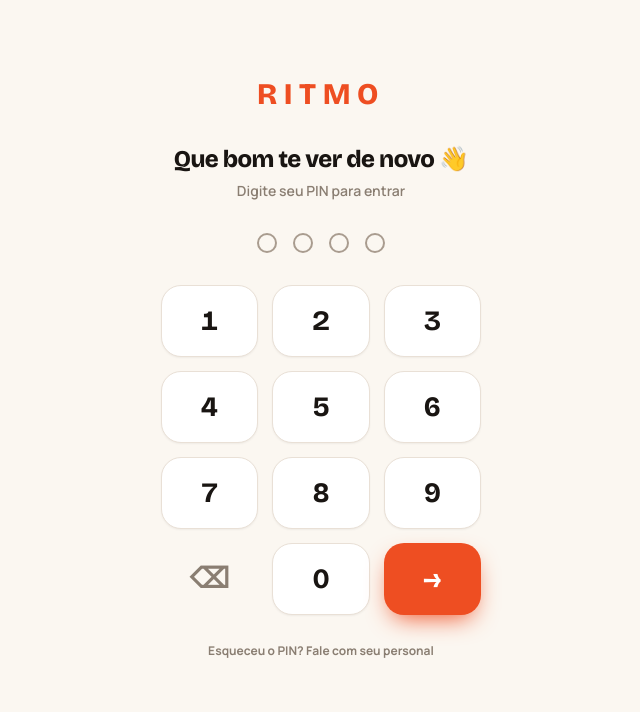
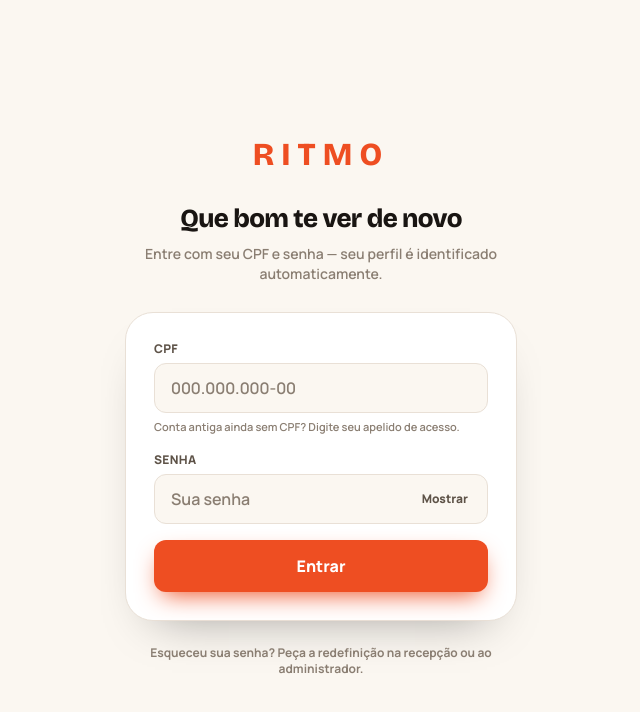
Before and after one commit to VHAPorfirium/meu-treino-front, a Next.js app: page /login in a window 1280 px wide. Shown: the top 712 px of the page, without its empty margins (319-959 px from the left). Built offline with nearby package versions, Linux system fonts and the light colour scheme.

Commit message:
feat(auth): nova tela /login (CPF + senha forte + fallback legado) e fluxo /trocar-senha

```diff
--- a/app/(auth)/login/page.tsx
+++ b/app/(auth)/login/page.tsx
@@ -1,150 +1,174 @@
 'use client';
 
-import { useCallback, useEffect, useState } from 'react';
+import { useEffect, useState, type FormEvent } from 'react';
+import { useRouter } from 'next/navigation';
 import { useAuth } from '@/lib/auth/auth-context';
+import { userHome } from '@/lib/auth/storage';
+import {
+  formatLoginIdentifierInput,
+  isCpfLikeInput,
+  isValidCpf,
+} from '@/lib/auth/credentials';
 import { ApiError } from '@/lib/api/client';
 import { triggerHaptic } from '@/lib/haptics';
 import { unlockAudio } from '@/lib/audio';
 
 export default function LoginPage() {
-  const { login } = useAuth();
-  const [pin, setPin] = useState('');
+  const { user, loading, login } = useAuth();
+  const router = useRouter();
+  const [identifier, setIdentifier] = useState('');
+  const [password, setPassword] = useState('');
+  const [showPassword, setShowPassword] = useState(false);
   const [error, setError] = useState<string | null>(null);
   const [busy, setBusy] = useState(false);
 
-  const press = useCallback(
-    (digit: string) => {
+  useEffect(() => {
+    if (!loading && user) {
+      router.replace(userHome(user));
+    }
+  }, [user, loading, router]);
+
+  async function handleSubmit(e: FormEvent<HTMLFormElement>) {
+    e.preventDefault();
     if (busy) return;
     unlockAudio();
-      triggerHaptic('light');
-      setError(null);
-      if (digit === 'del') setPin((p) => p.slice(0, -1));
-      else setPin((p) => (p.length < 8 ? p + digit : p));
-    },
-    [busy],
-  );
 
-  const submit = useCallback(async () => {
-    if (busy) return;
-    unlockAudio();
-    if (pin.length < 4) {
+    const trimmedId = identifier.trim();
+    if (!trimmedId) {
       triggerHaptic('warning');
-      setError('PIN tem no mínimo 4 dígitos');
+      setError('Informe seu CPF (ou apelido de acesso).');
       return;
     }
+    if (isCpfLikeInput(trimmedId) && !isValidCpf(trimmedId)) {
+      triggerHaptic('warning');
+      setError('CPF inválido. Confira os 11 dígitos.');
+      return;
+    }
+    if (!password) {
+      triggerHaptic('warning');
+      setError('Informe sua senha.');
+      return;
+    }
+
     triggerHaptic('medium');
     setBusy(true);
     setError(null);
     try {
-      await login(pin);
+      await login(trimmedId, password);
       triggerHaptic('success');
-    } catch (e) {
+    } catch (err) {
       triggerHaptic('warning');
-      setError(e instanceof ApiError ? e.message : 'Não foi possível entrar');
-      setPin('');
+      setError(
+        err instanceof ApiError ? err.message : 'Não foi possível entrar. Tente novamente.',
+      );
+      setPassword('');
     } finally {
       setBusy(false);
     }
-  }, [busy, login, pin]);
+  }
 
-  useEffect(() => {
-    const onKeyDown = (e: KeyboardEvent) => {
-      if (e.metaKey || e.ctrlKey || e.altKey) return;
-      if (/^[0-9]$/.test(e.key)) {
-        e.preventDefault();
-        press(e.key);
-      } else if (e.key === 'Backspace') {
-        e.preventDefault();
-        press('del');
-      } else if (e.key === 'Enter') {
-        e.preventDefault();
-        void submit();
-      }
-    };
-    window.addEventListener('keydown', onKeyDown);
-    return () => window.removeEventListener('keydown', onKeyDown);
-  }, [press, submit]);
+  const inputClass =
+    'w-full rounded-xl border border-line bg-paper px-4 py-3 text-base font-semibold text-ink placeholder:text-muted2 focus:border-brand focus:outline-none transition';
 
   return (
-    <div className="app-shell safe-top safe-bottom items-center px-6 select-none sm:px-7">
-      <div className="mt-8 flex flex-col items-center sm:mt-14">
-        <div className="font-display text-[30px] font-extrabold uppercase tracking-[0.22em] text-brand">
+    <div className="app-shell safe-top safe-bottom items-center justify-center px-5 py-8 sm:px-6">
+      <div className="w-full max-w-md">
+        <div className="flex flex-col items-center text-center">
+          <div className="font-display text-[32px] font-extrabold uppercase tracking-[0.22em] text-brand">
             Ritmo
           </div>
-        <h1 className="mt-6 text-center font-display text-[24px] font-extrabold tracking-tight text-ink">
-          Que bom te ver de novo 👋
+          <h1 className="mt-5 font-display text-[26px] font-extrabold tracking-tight text-ink">
+            Que bom te ver de novo
           </h1>
-        <p className="mt-1 text-sm font-semibold text-muted2">Digite seu PIN para entrar</p>
+          <p className="mt-1.5 text-sm font-semibold text-muted2">
+            Entre com seu CPF e senha — seu perfil é identificado automaticamente.
+          </p>
         </div>
 
-      <div className="mt-8 flex gap-4" aria-label={`${pin.length} dígitos informados`}>
-        {Array.from({ length: 4 }).map((_, i) => (
-          <span
-            key={i}
-            className={`h-5 w-5 rounded-full transition-all duration-150 ${
-              i < pin.length
-                ? 'bg-ink scale-110'
-                : 'border-2 border-faint bg-transparent'
-            }`}
+        <form
+          onSubmit={handleSubmit}
+          noValidate
+          className="mt-7 space-y-4 rounded-3xl border border-line bg-card p-6 shadow-soft sm:p-7"
+        >
+          <div className="space-y-1.5">
+            <label htmlFor="login-identifier" className="block text-xs font-extrabold uppercase tracking-wide text-muted">
+              CPF
+            </label>
+            <input
+              id="login-identifier"
+              name="username"
+              type="text"
+              autoComplete="username"
+              autoCapitalize="none"
+              autoCorrect="off"
+              spellCheck={false}
+              inputMode="text"
+              placeholder="000.000.000-00"
+              value={identifier}
+              disabled={busy}
+              onChange={(e) => {
+                setError(null);
+                setIdentifier(formatLoginIdentifierInput(e.target.value));
+              }}
+              className={inputClass}
             />
-        ))}
-        {pin.length > 4 && (
-          <span className="self-center text-sm font-bold text-muted2">
-            +{pin.length - 4}
-          </span>
-        )}
+            <p className="text-[11px] font-semibold text-muted2">
+              Conta antiga ainda sem CPF? Digite seu apelido de acesso.
+            </p>
+          </div>
+
+          <div className="space-y-1.5">
+            <label htmlFor="login-password" className="block text-xs font-extrabold uppercase tracking-wide text-muted">
+              Senha
+            </label>
+            <div className="relative">
+              <input
+                id="login-password"
+                name="password"
+                type={showPassword ? 'text' : 'password'}
+                autoComplete="current-password"
+                placeholder="Sua senha"
+                value={password}
+                disabled={busy}
+                onChange={(e) => {
+                  setError(null);
+                  setPassword(e.target.value);
+                }}
+                className={`${inputClass} pr-20`}
+              />
+              <button
+                type="button"
+                onClick={() => setShowPassword((v) => !v)}
+                aria-label={showPassword ? 'Ocultar senha' : 'Mostrar senha'}
+                className="absolute right-2.5 top-1/2 -translate-y-1/2 rounded-lg px-2.5 py-1.5 text-xs font-extrabold text-muted hover:bg-chip hover:text-ink"
+              >
+                {showPassword ? 'Ocultar' : 'Mostrar'}
+              </button>
+            </div>
           </div>
 
           {error && (
-        <p role="alert" className="mt-4 text-sm font-semibold text-brand animate-shake">
+            <p
+              role="alert"
+              className="rounded-xl border border-brand/30 bg-brand/10 px-3.5 py-2.5 text-sm font-semibold text-brand animate-shake"
+            >
               {error}
             </p>
           )}
 
-      <div className="mt-8 grid w-full max-w-xs grid-cols-3 gap-3.5">
-        {['1', '2', '3', '4', '5', '6', '7', '8', '9'].map((d) => (
-          <Key key={d} label={d} onClick={() => press(d)} disabled={busy} />
-        ))}
-        <Key label="⌫" ariaLabel="Apagar último dígito" muted onClick={() => press('del')} disabled={busy} />
-        <Key label="0" onClick={() => press('0')} disabled={busy} />
-        <Key label={busy ? '…' : '→'} ariaLabel="Entrar" primary onClick={submit} disabled={busy} />
+          <button
+            type="submit"
+            disabled={busy}
+            className="w-full rounded-xl bg-brand py-3.5 text-base font-extrabold text-white shadow-brand transition active:scale-[0.99] disabled:opacity-60"
+          >
+            {busy ? 'Entrando…' : 'Entrar'}
+          </button>
+        </form>
+
+        <p className="mt-6 text-center text-xs font-bold text-muted2">
+          Esqueceu sua senha? Peça a redefinição na recepção ou ao administrador.
+        </p>
       </div>
-
-      <p className="mt-7 text-center text-xs font-bold text-muted2">Esqueceu o PIN? Fale com seu personal</p>
     </div>
   );
 }
-
-function Key({
-  label,
-  ariaLabel,
-  onClick,
-  primary,
-  muted,
-  disabled,
-}: {
-  label: string;
-  ariaLabel?: string;
-  onClick: () => void;
-  primary?: boolean;
-  muted?: boolean;
-  disabled?: boolean;
-}) {
-  return (
-    <button
-      type="button"
-      onClick={onClick}
-      disabled={disabled}
-      aria-label={ariaLabel}
-      className={`flex h-[72px] items-center justify-center rounded-[20px] font-display text-[28px] font-bold transition active:scale-95 disabled:opacity-50 ${
-        primary
-          ? 'bg-brand text-white shadow-brand'
-          : muted
-            ? 'bg-transparent text-muted2'
-            : 'border border-line bg-card text-ink shadow-sm'
-      }`}
-    >
-      {label}
-    </button>
-  );
-}
--- /dev/null
+++ b/app/(auth)/trocar-senha/page.tsx
@@ -0,0 +1,235 @@
+'use client';
+
+import { useEffect, useState, type FormEvent } from 'react';
+import { useRouter } from 'next/navigation';
+import { useAuth } from '@/lib/auth/auth-context';
+import { roleHome } from '@/lib/auth/storage';
+import { authApi } from '@/lib/api/endpoints';
+import { ApiError } from '@/lib/api/client';
+import { passwordChecklist, validateStrongPassword } from '@/lib/auth/credentials';
+import { triggerHaptic } from '@/lib/haptics';
+
+export default function TrocarSenhaPage() {
+  const { user, loading, logout, completePasswordChange } = useAuth();
+  const router = useRouter();
+  const [currentPassword, setCurrentPassword] = useState('');
+  const [newPassword, setNewPassword] = useState('');
+  const [confirmPassword, setConfirmPassword] = useState('');
+  const [showPasswords, setShowPasswords] = useState(false);
+  const [error, setError] = useState<string | null>(null);
+  const [busy, setBusy] = useState(false);
+
+  useEffect(() => {
+    if (!loading && !user) {
+      router.replace('/login');
+    }
+  }, [user, loading, router]);
+
+  if (loading || !user) {
+    return (
+      <div className="app-shell items-center justify-center">
+        <p className="text-muted2">Carregando…</p>
+      </div>
+    );
+  }
+
+  const check = passwordChecklist(newPassword);
+
+  async function handleSubmit(e: FormEvent<HTMLFormElement>) {
+    e.preventDefault();
+    if (busy) return;
+
+    if (!currentPassword) {
+      triggerHaptic('warning');
+      setError('Informe sua senha atual (ou PIN anterior).');
+      return;
+    }
+
+    const strength = validateStrongPassword(newPassword);
+    if (!strength.valid) {
+      triggerHaptic('warning');
+      setError(strength.reason ?? 'A nova senha não atende aos requisitos.');
+      return;
+    }
+
+    if (newPassword !== confirmPassword) {
+      triggerHaptic('warning');
+      setError('A confirmação não confere com a nova senha.');
+      return;
+    }
+
+    if (newPassword === currentPassword) {
+      triggerHaptic('warning');
+      setError('A nova senha deve ser diferente da senha atual.');
+      return;
+    }
+
+    setBusy(true);
+    setError(null);
+    try {
+      await authApi.changePassword(currentPassword, newPassword);
+      triggerHaptic('success');
+      completePasswordChange();
+    } catch (err) {
+      triggerHaptic('warning');
+      setError(
+        err instanceof ApiError ? err.message : 'Não foi possível atualizar a senha.',
+      );
+    } finally {
+      setBusy(false);
+    }
+  }
+
+  const inputClass =
+    'w-full rounded-xl border border-line bg-paper px-4 py-3 text-base font-semibold text-ink placeholder:text-muted2 focus:border-brand focus:outline-none transition';
+
+  return (
+    <div className="app-shell safe-top safe-bottom items-center justify-center px-5 py-8 sm:px-6">
+      <div className="w-full max-w-md">
+        <div className="flex flex-col items-center text-center">
+          <div className="font-display text-[26px] font-extrabold uppercase tracking-[0.22em] text-brand">
+            Ritmo
+          </div>
+          <h1 className="mt-4 font-display text-[24px] font-extrabold tracking-tight text-ink">
+            Defina sua nova senha
+          </h1>
+          <p className="mt-1.5 text-sm font-semibold text-muted2">
+            Olá, {user.name.split(' ')[0]}!{' '}
+            {user.mustChangePassword
+              ? 'Por segurança, crie uma senha pessoal forte antes de continuar.'
+              : 'Atualize sua senha de acesso abaixo.'}
+          </p>
+        </div>
+
+        <form
+          onSubmit={handleSubmit}
+          noValidate
+          className="mt-6 space-y-4 rounded-3xl border border-line bg-card p-6 shadow-soft sm:p-7"
+        >
+          <div className="space-y-1.5">
+            <label htmlFor="pwd-current" className="block text-xs font-extrabold uppercase tracking-wide text-muted">
+              Senha atual
+            </label>
+            <input
+              id="pwd-current"
+              name="current-password"
+              type={showPasswords ? 'text' : 'password'}
+              autoComplete="current-password"
+              placeholder="Senha temporária ou PIN antigo"
+              value={currentPassword}
+              disabled={busy}
+              onChange={(e) => {
+                setError(null);
+                setCurrentPassword(e.target.value);
+              }}
+              className={inputClass}
+            />
+          </div>
+
+          <div className="space-y-1.5">
+            <div className="flex items-center justify-between">
+              <label htmlFor="pwd-new" className="block text-xs font-extrabold uppercase tracking-wide text-muted">
+                Nova senha
+              </label>
+              <button
+                type="button"
+                onClick={() => setShowPasswords((v) => !v)}
+                className="text-xs font-extrabold text-brand hover:underline"
+              >
+                {showPasswords ? 'Ocultar senhas' : 'Mostrar senhas'}
+              </button>
+            </div>
+            <input
+              id="pwd-new"
+              name="new-password"
+              type={showPasswords ? 'text' : 'password'}
+              autoComplete="new-password"
+              placeholder="Crie uma senha forte"
+              value={newPassword}
+              disabled={busy}
+              onChange={(e) => {
+                setError(null);
+                setNewPassword(e.target.value);
+              }}
+              className={inputClass}
+            />
+          </div>
+
+          <div className="space-y-1.5">
+            <label htmlFor="pwd-confirm" className="block text-xs font-extrabold uppercase tracking-wide text-muted">
+              Confirmar nova senha
+            </label>
+            <input
+              id="pwd-confirm"
+              name="confirm-password"
+              type={showPasswords ? 'text' : 'password'}
+              autoComplete="new-password"
+              placeholder="Repita a nova senha"
+              value={confirmPassword}
+              disabled={busy}
+              onChange={(e) => {
+                setError(null);
+                setConfirmPassword(e.target.value);
+              }}
+              className={inputClass}
+            />
+          </div>
+
+          <ul className="grid grid-cols-1 gap-1.5 rounded-2xl border border-line bg-paper p-3.5 text-xs font-bold sm:grid-cols-2">
+            <ChecklistRow ok={check.minLength} label="Mínimo 8 caracteres" />
+            <ChecklistRow ok={check.hasLetter} label="Pelo menos 1 letra" />
+            <ChecklistRow ok={check.hasNumber} label="Pelo menos 1 número" />
+            <ChecklistRow ok={check.hasSpecial} label="1 caractere especial (!@#$)" />
+          </ul>
+
+          {error && (
+            <p
+              role="alert"
+              className="rounded-xl border border-brand/30 bg-brand/10 px-3.5 py-2.5 text-sm font-semibold text-brand animate-shake"
+            >
+              {error}
+            </p>
+          )}
+
+          <button
+            type="submit"
+            disabled={busy}
+            className="w-full rounded-xl bg-brand py-3.5 text-base font-extrabold text-white shadow-brand transition active:scale-[0.99] disabled:opacity-60"
+          >
+            {busy ? 'Salvando…' : 'Salvar nova senha'}
+          </button>
+
+          <div className="flex items-center justify-between pt-1">
+            {!user.mustChangePassword ? (
+              <button
+                type="button"
+                onClick={() => router.replace(roleHome(user.role))}
+                className="text-xs font-extrabold text-muted hover:text-ink"
+              >
+                ← Voltar
+              </button>
+            ) : (
+              <span />
+            )}
+            <button
+              type="button"
+              onClick={() => void logout()}
+              className="text-xs font-extrabold text-muted2 hover:text-brand"
+            >
+              Sair da conta
+            </button>
+          </div>
+        </form>
+      </div>
+    </div>
+  );
+}
+
+function ChecklistRow({ ok, label }: { ok: boolean; label: string }) {
+  return (
+    <li className={`flex items-center gap-1.5 ${ok ? 'text-done' : 'text-muted2'}`}>
+      <span aria-hidden="true">{ok ? '✓' : '○'}</span>
+      <span>{label}</span>
+    </li>
+  );
+}
```
Lines whose indentation alone changed are shown as unchanged.
